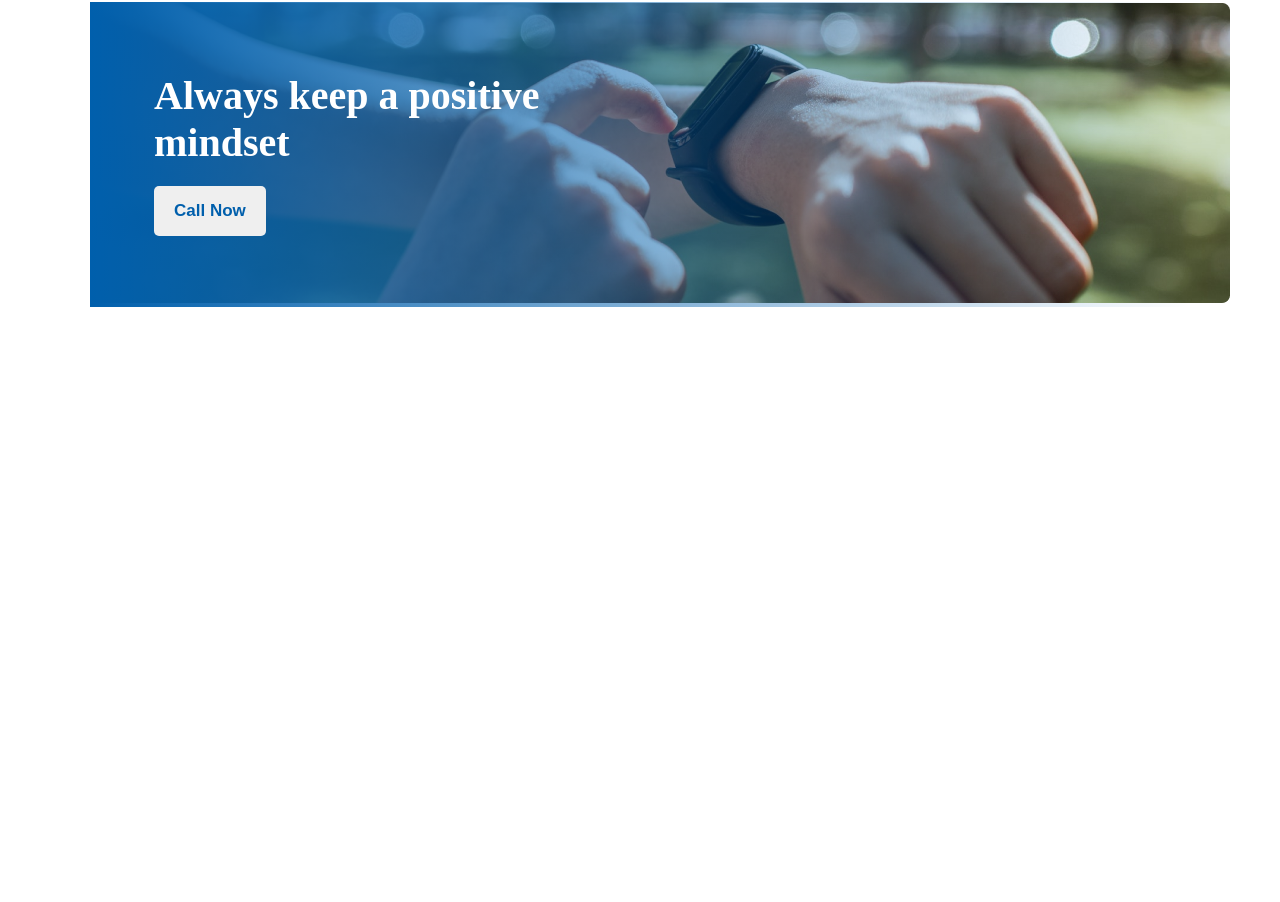
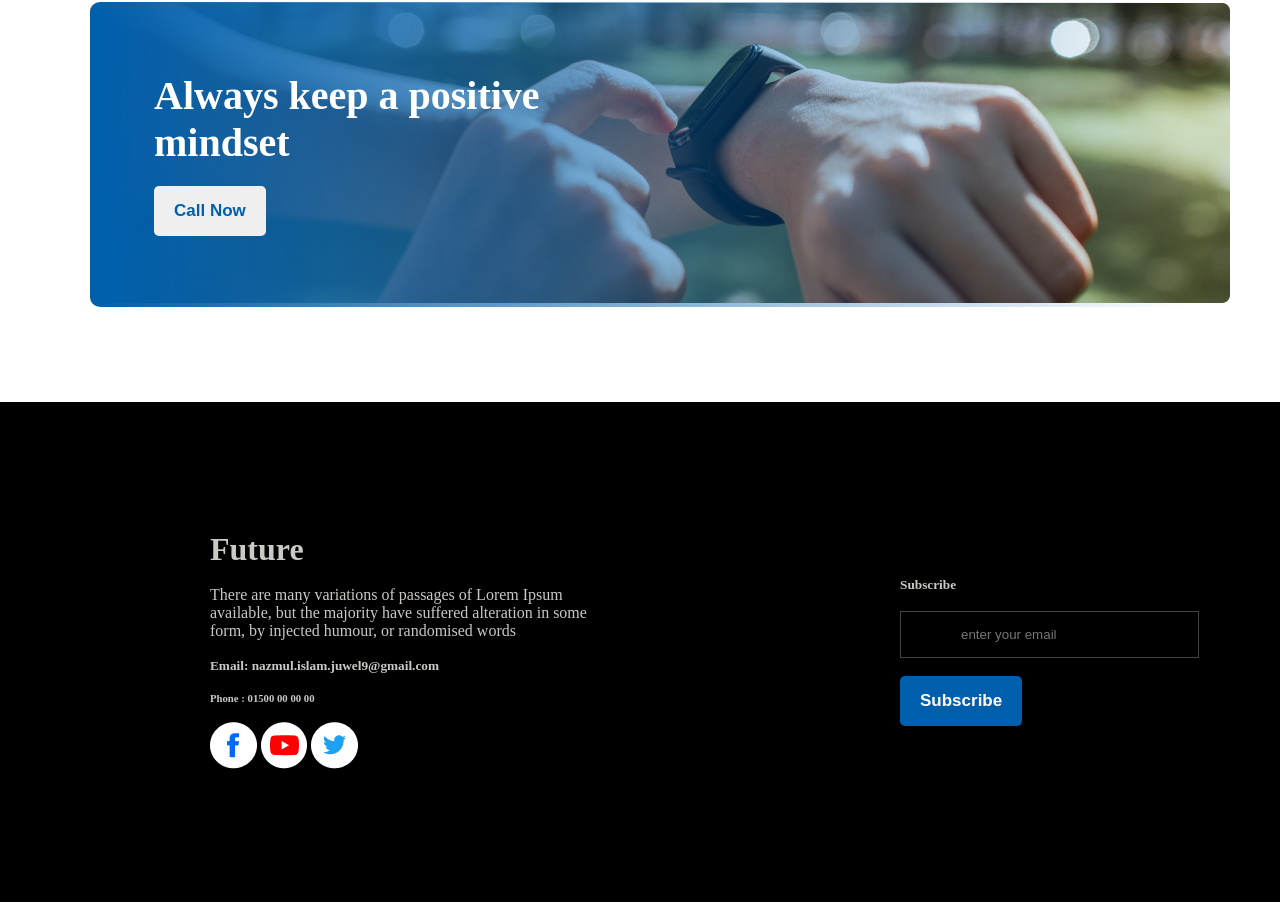
Before and after one commit to nazmul6548/p-hero-1st-project-task, a plain HTML site: page index.html in a window 1280 px wide. Shown: the part 1954-2856 px from the top of the page. Before the commit the page ends 2261 px from the top, so only its background shows below. Drawn offline with Linux system fonts and the light colour scheme.

Commit message:
6th nwork

```diff
--- a/index.html
+++ b/index.html
@@ -82,5 +82,26 @@
        </div>
 
     </main>
+    <footer>
+      <div class="footer-cls">
+        <div class="footer-left-side">
+            <h1>Future</h1> <br>
+            <p>There are many variations of passages of Lorem Ipsum available, but the majority have suffered alteration in some form, by injected humour, or randomised words</p>
+            <br>
+            <h5>Email: nazmul.islam.juwel9@gmail.com</h5> <br>
+            <h6>Phone : 01500 00 00 00</h6> <br>
+            <div class="icon">
+                <img src="./images/icons/fb.png" alt="">
+                <img src="./images/icons/youtube.png" alt="">
+                <img src="./images/icons/twitter.png" alt="">
+            </div>
+        </div>
+        <div class="footer-right-side">
+            <h5>Subscribe</h5><br>
+            <input type="email" placeholder="enter your email"> <br> <br>
+            <button class="btn-foot">Subscribe</button>
+        </div>
+      </div>
+    </footer>
 </body>
 </html>
--- a/style.css
+++ b/style.css
@@ -129,8 +129,6 @@
 }
 
 .slide {
-
-
   max-width: 1100px;
   height: 300px;
   margin: auto;
@@ -138,11 +136,10 @@
   margin-top: 100px;
   position: relative;
 }
-.img-text{
+.img-text {
   position: relative;
 }
-.slide-text{
-
+.slide-text {
   position: absolute;
   top: 0;
   left: 0;
@@ -152,19 +149,55 @@
   width: 100%;
   display: flex;
   align-items: center;
+  border-radius: 10px;
 }
 
-.slide-div h1{
-color: #FFF;
+.slide-div h1 {
+  color: #fff;
   font-family: Work Sans;
   font-size: 40px;
   font-style: normal;
   font-weight: 700;
   line-height: normal;
   padding-bottom: 20px;
+}
+.slide-div {
+  padding-left: 64px;
+}
 
+.footer-cls {
+  display: flex;
+  background: #000;
+  color: rgb(203, 201, 196);
+  align-items: center;
+  gap: 100px;
+  height: 500px;
+  margin-top: 100px;
 }
-.slide-div{
-  padding-left: 64px;
-
+.footer-left-side {
+  width: 50%;
+  padding-left: 210px;
 }
+.footer-right-side {
+  width: 50%;
+  padding-left: 210px;
+}
+.icon {
+}
+input {
+  padding: 15px 60px;
+  background-color: #000;
+  border: 1px solid #444343;
+}
+.btn-foot {
+  text-align: right;
+  font-size: 17px;
+  font-style: normal;
+  font-weight: 600;
+  line-height: normal;
+  padding: 15px 20px;
+  border-radius: 5px;
+  border: none;
+  background-color: #005fac;
+  color: #fff;
+}
```
Lines whose indentation alone changed are shown as unchanged.
